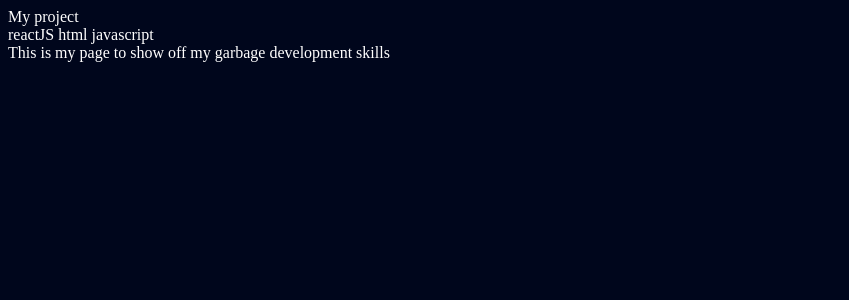
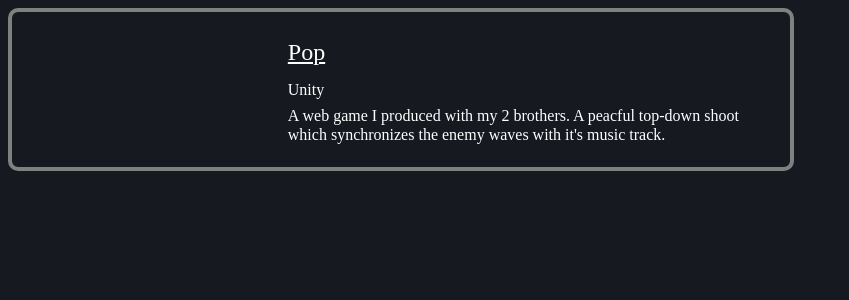
Before and after one commit to DavonWhitworth/davon-whitworth, a React (Create React App) app: page / in a window 1280 px wide. Shown: the top 300 px of the page, without its empty margins (0-849 px from the left). Built offline with nearby package versions, Linux system fonts and the light colour scheme.

Commit message:
card end, no img

```diff
--- a/package.json
+++ b/package.json
@@ -8,6 +8,7 @@
     "@testing-library/user-event": "^13.5.0",
     "react": "^18.1.0",
     "react-dom": "^18.1.0",
+    "react-router-dom": "^6.3.0",
     "react-scripts": "5.0.1",
     "styled-components": "^5.3.5",
     "web-vitals": "^2.1.4"
--- a/src/App.css
+++ /dev/null
@@ -1,3 +0,0 @@
-* {
-  background-color: #00061c;
-}
--- a/src/App.js
+++ b/src/App.js
@@ -1,13 +1,18 @@
-import "./App.css";
+import "./styles/App.css";
 import Projectcard from "./components/projectcard";
 
 function App() {
   return (
-    <Projectcard
-      title="My project"
-      languages="reactJS html javascript"
-      description="This is my page to show off my garbage development skills"
-    />
+    <>
+      <Projectcard
+        title="Pop"
+        languages="Unity"
+        description="A web game I produced with my 2 brothers. A peacful top-down shoot which synchronizes the enemy waves with it's music track."
+        imagesrc={"./projectpics/Poppic.PNG"}
+        imagealt="Pop Pic"
+        link="https://gage-langdon.com/pop/"
+      />
+    </>
   );
 }
 
--- a/src/components/projectcard.js
+++ b/src/components/projectcard.js
@@ -1,30 +1,60 @@
 import styled from "styled-components";
 
-// import portfoliopic from "./src/projectpics/porfoliopic.PNG";
-// <img src={portfoliopic} alt="Portfolio image" />;
-
 const Card = styled.div`
-  displaly: grid;
+  width: 60%;
+  display: grid;
+  grid-template-columns: 1fr 2fr;
   color: white;
-  border-color: white;
+  border: 4px solid grey;
+  border-radius: 10px;
+  padding: 10px;
 `;
 
-const Title = styled.div`
-  font-size: 24;
+const Appinfo = styled.div`
+  margin: 5px;
+  padding: 5px;
+  line-height: 1.7;
 `;
 
-const Langs = styled.div``;
+const Apppic = styled.img`
+  margin: 5px;
+`;
 
-const Description = styled.div``;
-const ProjectLink = styled.link``;
+// const Apppic = styled.div`
+//   margin: 5px;
+// `;
+// <Apppic>
+//   <img src={props.imagesrc} alt={props.imagealt} />
+// </Apppic>;
+
+const Title = styled.a`
+  margin: 3px;
+  font-size: 1.5em;
+  color: inherit;
+`;
+
+const Langs = styled.div`
+  margin: 3px;
+`;
+
+const Description = styled.div`
+  margin: 3px;
+  line-height: 1.2;
+`;
 
 function projectcard(props) {
+  console.log(props.imagesrc);
   return (
     <>
       <Card>
-        <Title href="google.com">{props.title}</Title>
-        <Langs>{props.languages}</Langs>
-        <Description>{props.description} </Description>
+        <Apppic></Apppic>
+        <Appinfo>
+          <Title target="_blank" href={props.link}>
+            {props.title}
+          </Title>
+          <Langs>{props.languages}</Langs>
+          <Description>{props.description} </Description>
+        </Appinfo>
       </Card>
     </>
   );
--- /dev/null
+++ b/src/styles/App.css
@@ -0,0 +1,3 @@
+* {
+  background-color: #16191f;
+}
```
Also changed, not shown: src/projectpics/Poppic.PNG (added), 1 other file (tests, documents, lock files or other folders).
